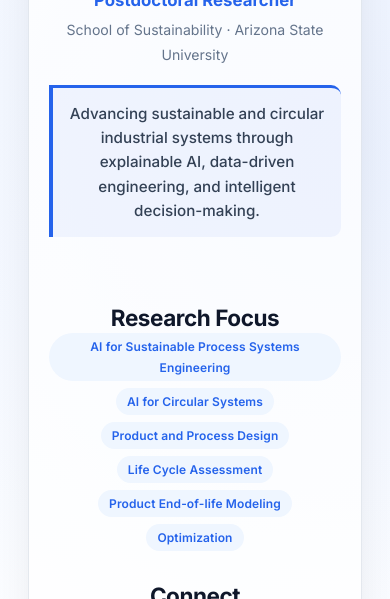
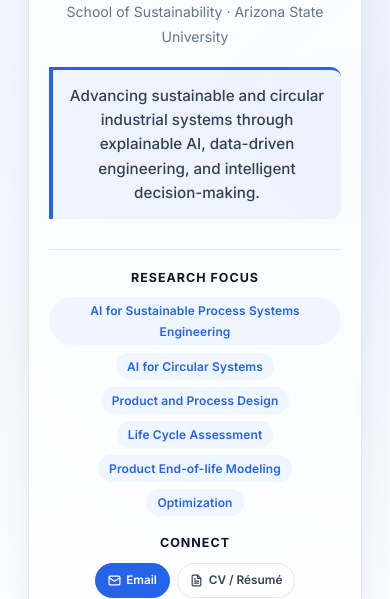
Before and after one commit to avanscholar/Website, a plain HTML site: page index.html in a window 390 px wide. Shown: the part 415-1014 px from the top of the page. Drawn offline with Linux system fonts and the light colour scheme.

Commit message:
Optimize homepage hero three column layout

```diff
--- a/assets/css/style.css
+++ b/assets/css/style.css
@@ -1651,3 +1651,81 @@ h1, h2, h3, h4 {
     padding: 1.3rem 1.2rem 1rem;
   }
 }
+
+
+/* Use the full hero card: identity | portrait | research/connect */
+.section-hero .hero-grid-optimized {
+  grid-template-columns: minmax(250px, .95fr) 220px minmax(280px, 1.05fr);
+  gap: 30px;
+  align-items: center;
+}
+
+.hero-photo-center {
+  display: flex;
+  align-items: center;
+  justify-content: center;
+}
+
+.hero-resources {
+  min-width: 0;
+  padding-left: 1.5rem;
+  border-left: 1px solid var(--clr-border);
+}
+
+.hero-resources-title {
+  margin: 0 0 .7rem;
+  color: var(--clr-primary);
+  font-size: .78rem;
+  font-weight: 800;
+  letter-spacing: .08em;
+  text-transform: uppercase;
+}
+
+.hero-connect-title {
+  margin-top: 1.2rem;
+}
+
+.hero-resources .hero-tags {
+  margin-bottom: 0;
+}
+
+.hero-resources .hero-links {
+  gap: .45rem;
+}
+
+.hero-resources .hero-link {
+  padding: 6px 12px;
+  font-size: .74rem;
+}
+
+.section-hero .hero-grid-optimized .hero-mission {
+  margin-bottom: 0;
+}
+
+@media (max-width: 980px) {
+  .section-hero .hero-grid-optimized {
+    grid-template-columns: minmax(0, 1fr) 190px;
+    align-items: start;
+  }
+
+  .hero-resources {
+    grid-column: 1 / -1;
+    padding: 1.25rem 0 0;
+    border-left: 0;
+    border-top: 1px solid var(--clr-border);
+  }
+}
+
+@media (max-width: 720px) {
+  .section-hero .hero-grid-optimized {
+    grid-template-columns: 1fr;
+  }
+
+  .hero-photo-center {
+    grid-row: 1;
+  }
+
+  .hero-resources {
+    grid-column: auto;
+  }
+}
```
